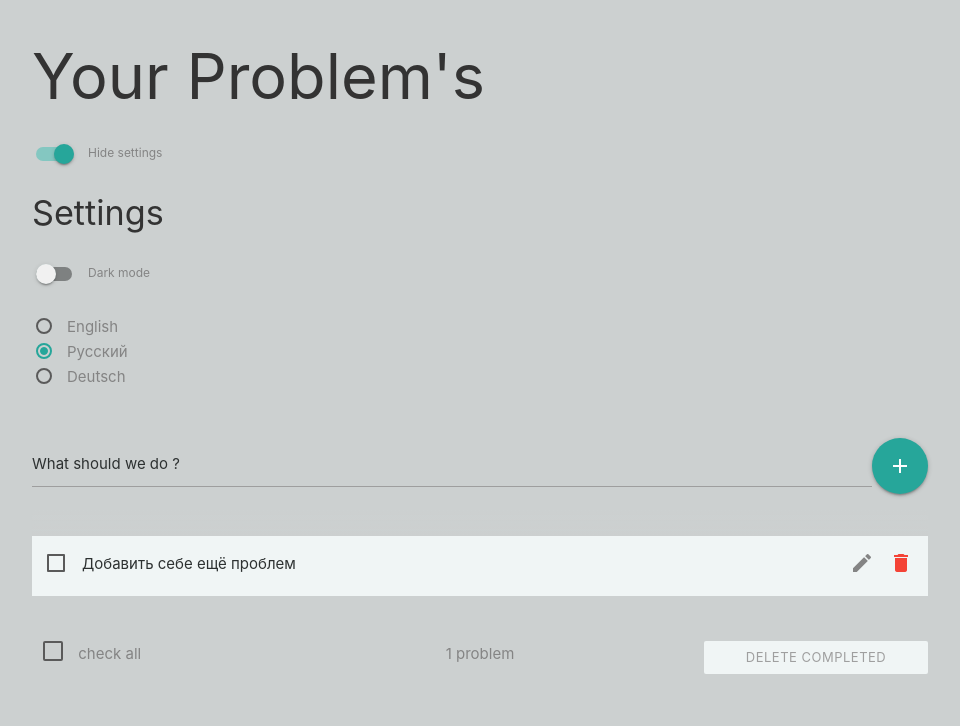
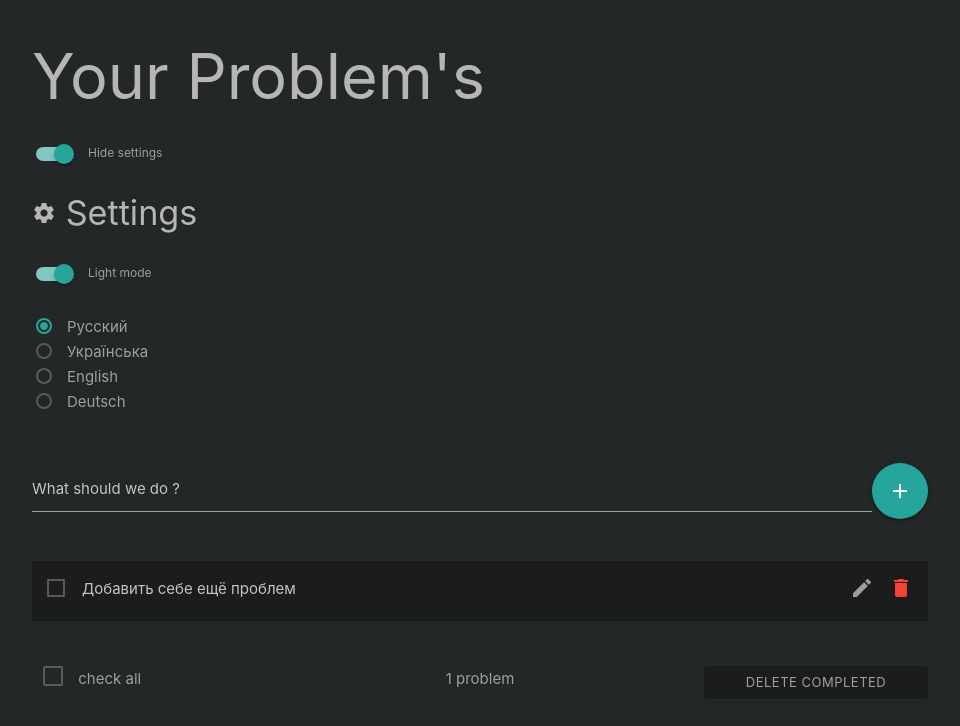
Before and after one commit to nalezhytyi/todo, a React (Create React App) app: page / in a window 1280 px wide. Both pictures are taken after a click on the label "Show settings". Shown: the top 726 px of the page, without its empty margins (160-1120 px from the left). Built offline with nearby package versions, Linux system fonts and the light colour scheme.

Commit message:
added Ukrainian language and translations, refactor LanguageSwitch component, added Delay component

```diff
--- /dev/null
+++ b/src/components/Delay.jsx
@@ -0,0 +1,15 @@
+import React, { useEffect, useState } from 'react';
+
+const Delay = ({ children, waitBeforeShow = 500 }) => {
+  const [isShown, setIsShown] = useState(false);
+
+  useEffect(() => {
+    setTimeout(() => {
+      setIsShown(true);
+    }, waitBeforeShow);
+  }, [waitBeforeShow]);
+
+  return isShown ? children : null;
+};
+
+export default Delay;
--- a/src/components/Footer.jsx
+++ b/src/components/Footer.jsx
@@ -2,6 +2,8 @@ import React, { useContext, useState } from 'react';
 import { Context } from '../context';
 import { declOfNum } from '../helpers/declareOfNumber';
 import { useTranslation } from 'react-i18next';
+import { Fade } from 'react-awesome-reveal';
+import Delay from './Delay';
 
 const Footer = () => {
   const [checkAll, setCheckAll] = useState(false);
@@ -30,23 +32,27 @@ const Footer = () => {
   let problems = `${t('footer.problems')}`;
   let probleme = `${t('footer.probleme')}`;
 
+  const counter = `${unfinishedTodos.length} ${declOfNum(unfinishedTodos.length, [
+    problem,
+    problems,
+    probleme,
+  ])}`;
+
   return (
     <div className='footer-wrapper'>
-      {todos.length === 0 ? (
-        <h6>{t('footer.empty')}</h6>
+      {!todos.length ? (
+        <Delay>
+          <Fade direction='up'>
+            <h6>{t('footer.empty')}</h6>
+          </Fade>
+        </Delay>
       ) : (
         <div className='row'>
           <label className='col s6 m4 l3'>
             <input className='filled-in' type='checkbox' onChange={handleChangeAll} />
             <span>{t('footer.checkAll')}</span>
           </label>
-          <p className='col s6 m4 l6 center'>
-            {`${unfinishedTodos.length} ${declOfNum(unfinishedTodos.length, [
-              problem,
-              problems,
-              probleme,
-            ])}`}
-          </p>
+          <p className='col s6 m4 l6 center'>{counter}</p>
           <button
             disabled={unfinishedTodos.length >= todos.length}
             className='waves-effect waves-light btn-small col s12 m4 l3'
--- a/src/components/LanguageSwitch.jsx
+++ b/src/components/LanguageSwitch.jsx
@@ -1,5 +1,24 @@
 import React from 'react';
 import { useTranslation } from 'react-i18next';
+
+const languages = [
+  {
+    title: 'Русский',
+    value: 'ru',
+  },
+  {
+    title: 'Українська',
+    value: 'ua',
+  },
+  {
+    title: 'English',
+    value: 'en',
+  },
+  {
+    title: 'Deutsch',
+    value: 'de',
+  },
+];
 
 const LanguageSwitch = ({ language, setLanguage }) => {
   const { i18n } = useTranslation();
@@ -12,45 +31,21 @@ const LanguageSwitch = ({ language, setLanguage }) => {
 
   return (
     <ul className='switch'>
+      {languages.map(({ title, value }) => (
         <li>
           <label>
             <input
-            value='en'
-            checked={language === 'en'}
+              value={value}
+              checked={language === value}
               className='with-gap'
               name='language'
               type='radio'
               onChange={(e) => onLanguageHandle(e)}
             />
-          <span>English</span>
+            <span>{title}</span>
           </label>
         </li>
-      <li>
-        <label>
-          <input
-            value='ru'
-            checked={language === 'ru'}
-            className='with-gap'
-            name='language'
-            type='radio'
-            onChange={(e) => onLanguageHandle(e)}
-          />
-          <span>Русский</span>
-        </label>
-      </li>
-      <li>
-        <label>
-          <input
-            value='de'
-            checked={language === 'de'}
-            className='with-gap'
-            name='language'
-            type='radio'
-            onChange={(e) => onLanguageHandle(e)}
-          />
-          <span>Deutsch</span>
-        </label>
-      </li>
+      ))}
     </ul>
   );
 };
--- a/src/components/Settings.jsx
+++ b/src/components/Settings.jsx
@@ -2,10 +2,10 @@ import React, { useEffect, useState } from 'react';
 import ThemeSwitch from './ThemeSwitch';
 import LanguageSwitch from './LanguageSwitch';
 import { useTranslation } from 'react-i18next';
-import { Slide } from 'react-awesome-reveal';
+import { Fade } from 'react-awesome-reveal';
 
 export const initialTheme =
-  localStorage.getItem('darkMode') == null ? false : JSON.parse(localStorage.getItem('darkMode'));
+  localStorage.getItem('darkMode') == null ? true : JSON.parse(localStorage.getItem('darkMode'));
 export const initialLanguage =
   localStorage.getItem('language') == null ? 'ru' : JSON.parse(localStorage.getItem('language'));
 
@@ -40,21 +40,15 @@ const Settings = () => {
           {showSettings ? `${t('settings.hide')}` : `${t('settings.show')}`}
         </label>
       </div>
-      {showSettings ? (
-        <Slide direction='down'>
-          <ul>
-            <li>
-              <h4>{t('settings.title')}</h4>
-            </li>
-            <li>
-              <ThemeSwitch darkMode={darkMode} setDarkMode={setDarkMode} />
-            </li>
-            <li>
-              <LanguageSwitch language={language} setLanguage={setLanguage} />
-            </li>
-          </ul>
-        </Slide>
-      ) : null}
+      {showSettings && (
+        <Fade direction='down'>
+          <h4>
+            <i className='material-icons'>settings</i> {t('settings.title')}
+          </h4>
+          <ThemeSwitch darkMode={darkMode} setDarkMode={setDarkMode} />
+          <LanguageSwitch language={language} setLanguage={setLanguage} />
+        </Fade>
+      )}
     </div>
   );
 };
--- a/src/components/TodoList.jsx
+++ b/src/components/TodoList.jsx
@@ -1,6 +1,6 @@
 import React, { useContext } from 'react';
 import TodoItem from './TodoItem';
-import { Slide } from 'react-awesome-reveal';
+import { Fade } from 'react-awesome-reveal';
 import { Context } from '../context';
 import { CSSTransition, TransitionGroup } from 'react-transition-group';
 
@@ -12,9 +12,9 @@ const TodoList = () => {
       <TransitionGroup>
         {[...todos].reverse().map((todo) => (
           <CSSTransition key={todo.id} timeout={500} classNames='animate'>
-            <Slide direction='down' triggerOnce>
+            <Fade direction='down' triggerOnce>
               <TodoItem todo={todo} dispatch={dispatch} />
-            </Slide>
+            </Fade>
           </CSSTransition>
         ))}
       </TransitionGroup>
--- a/src/i18n.js
+++ b/src/i18n.js
@@ -5,6 +5,7 @@ import Backend from 'i18next-http-backend';
 import languageEN from './locate/en/translate.json';
 import languageDE from './locate/de/translate.json';
 import languageRU from './locate/ru/translate.json';
+import languageUA from './locate/ua/translate.json';
 
 i18n
   .use(Backend)
@@ -15,9 +16,10 @@ i18n
       en: languageEN,
       de: languageDE,
       ru: languageRU,
+      ua: languageUA,
     },
     /* default language when load the website in browser */
-    /* When react i18next not finding any language to as default in borwser */
+    /* When react i18next not finding any language to as default in browser */
     fallbackLng: 'ru',
     /* debugger For Development environment */
     ns: ['translations'],
--- a/src/index.css
+++ b/src/index.css
@@ -33,7 +33,12 @@ html {
     scroll-padding-top: 120px;
 }
 
+p, h1, h2, h3, h4, h5, h6 {
+    cursor: default;
+}
+
 body {
+    overflow-x: hidden;
     color: var(--text--main);
     background: var(--background--main);
 }
--- a/src/locate/ru/translate.json
+++ b/src/locate/ru/translate.json
@@ -11,7 +11,7 @@
       "light": "Светлая тема"
     },
     "formInput": {
-      "label": "Чо надо сделать ?",
+      "label": "Что надо сделать ?",
       "addMore": "Давай, добавь себе ещё проблем!"
     },
     "footer": {
--- /dev/null
+++ b/src/locate/ua/translate.json
@@ -0,0 +1,26 @@
+{
+  "translations": {
+    "title": "Твої проблеми",
+    "settings": {
+      "title": "Параметри",
+      "hide": "Приховати параметри",
+      "show": "Показати параметри"
+    },
+    "theme": {
+      "dark": "Темна сторона сили",
+      "light": "Нехай буде світло!"
+    },
+    "formInput": {
+      "label": "Що треба зробити ?",
+      "addMore": "Давай, додай собі ще проблем!"
+    },
+    "footer": {
+      "empty": "Вітаю, ви порішали всі свої проблеми, і тепер вам нічого робити!",
+      "problem": "проблема",
+      "problems": "проблеми",
+      "probleme": "проблем",
+      "checkAll": "обрати всi",
+      "delete": "видалити завершені"
+    }
+  }
+}
```
Lines whose indentation alone changed are shown as unchanged.
